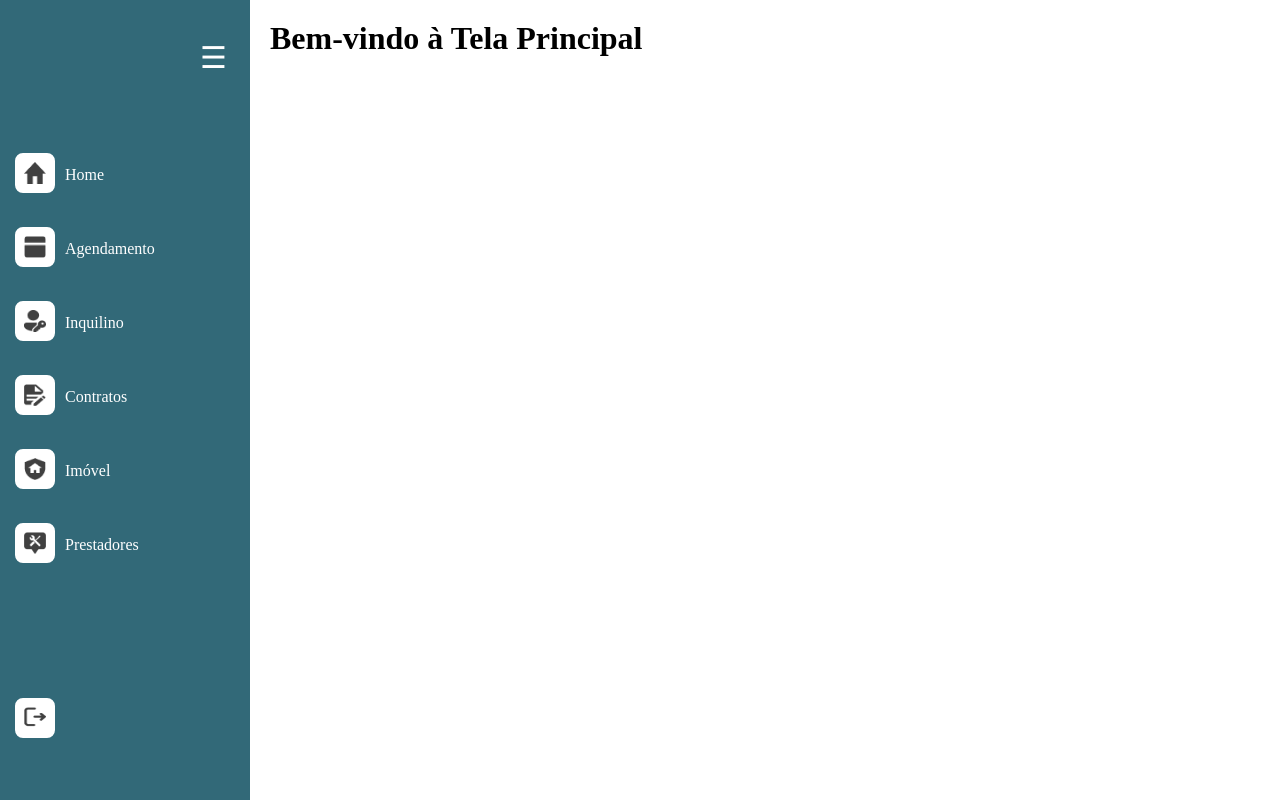
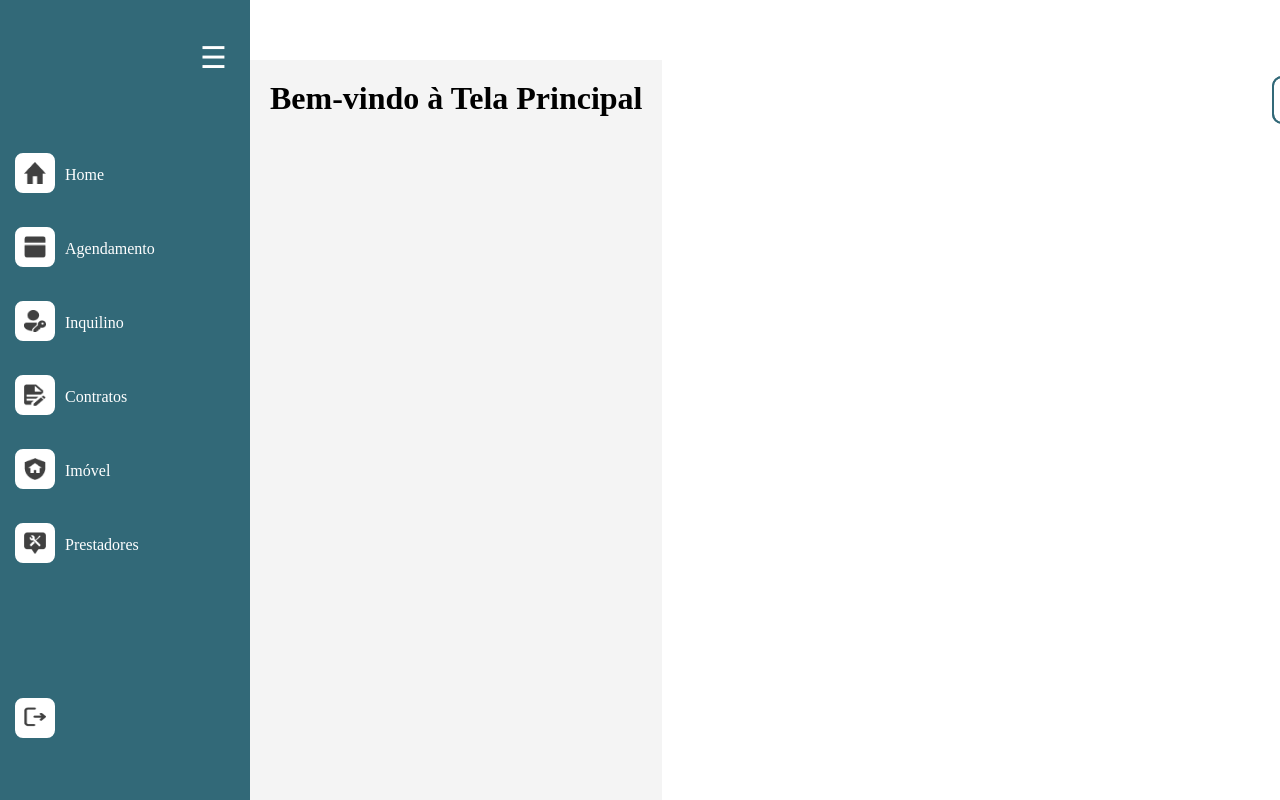
Before and after one commit to jose-devops/Meu_Condominio_Front-end, a React (Vite) app in the folder React-Project/: page /login-proprietario in a window 1280 px wide. Both pictures are taken after a click on the button "Entrar". Built offline with nearby package versions, Linux system fonts and the light colour scheme.

Commit message:
criação da rota e componente da logo e icone de notificação

```diff
--- a/React-Project/package.json
+++ b/React-Project/package.json
@@ -12,6 +12,7 @@
   "dependencies": {
     "react": "^19.1.0",
     "react-dom": "^19.1.0",
+    "react-icons": "^5.5.0",
     "react-router-dom": "^7.6.0"
   },
   "devDependencies": {
--- a/React-Project/src/Routes.jsx
+++ b/React-Project/src/Routes.jsx
@@ -6,7 +6,7 @@ import LoginMorador from './screens/Morador/Login/LoginMorador';
 import RegistroProprietario from './screens/RegistroProprietario';
 import TelaPrincipal from './screens/Proprietario/TelaPrincipal/TelaPrincipal'; // TelaPrincipal
 import MenuLateral from './screens/Components/MenuLateral/MenuLateral'; // MenuLateral
-
+import LogoAndNotification from './screens/Components/MenuLateral/Logo&Notificacao/LogoAndNotification';
 
 
 
@@ -30,6 +30,7 @@ feature/interface-PaginaPrincipalProprietario
           element={
             <div style={{ display: 'flex' }}>
               <MenuLateral />
+              <LogoAndNotification />
               <TelaPrincipal />
             </div>
           }
--- /dev/null
+++ b/React-Project/src/screens/Components/MenuLateral/Logo&Notificacao/LogoAndNotification.css
@@ -0,0 +1,36 @@
+/* LogoAndNotification.css */
+
+/* Contêiner principal do cabeçalho */
+.header-container {
+  display: flex;
+  justify-content: flex-end;  /* Alinha logo e notificação à direita */
+  align-items: center;
+  width: 900px;  /* Largura fixa para a área azul (ajuste conforme necessário) */
+  position: fixed;  /* Deixa o cabeçalho fixo no topo */
+  top: 0;
+  left: 50%;
+  transform: translateX(-10%);
+  height: 200px;
+}
+
+/* Estilo da logo */
+.logo-container {
+  display: flex;
+  align-items: center;
+
+}
+
+.logo {
+  height: 80px;
+}
+
+/* Estilo do ícone de notificação */
+.notification-container {
+  position: relative;
+  display: flex;
+  align-items: center;
+  margin-right: 50px;
+  border: 2px solid #326978;
+  padding: 10px;
+  border-radius: 10px;
+}
--- /dev/null
+++ b/React-Project/src/screens/Components/MenuLateral/Logo&Notificacao/LogoAndNotification.jsx
@@ -0,0 +1,25 @@
+import React, { useState } from 'react';
+import { FaBell } from 'react-icons/fa'; // Usando react-icons para o ícone de notificação
+import logo from '../../../IMG/ICON/foto-perfil.png'; // Caminho para o logo
+import './LogoAndNotification.css'; // Importando o arquivo de estilo
+
+const LogoAndNotification = () => {
+  const [unread, setUnread] = useState(true); // Definindo se a notificação é não lida
+
+  return (
+    <div className="header-container">
+      {/* Ícone de Notificação à esquerda */}
+      <div className="notification-container">
+        <FaBell size={24} color={unread ? '326978' : 'black'} />
+
+      </div>
+
+      {/* Logo à direita */}
+      <div className="logo-container">
+        <img src={logo} alt="Logo" className="logo" />
+      </div>
+    </div>
+  );
+};
+
+export default LogoAndNotification;
--- a/React-Project/src/screens/Proprietario/TelaPrincipal/TelaPrincipal.css
+++ b/React-Project/src/screens/Proprietario/TelaPrincipal/TelaPrincipal.css
@@ -0,0 +1,30 @@
+/* TelaPrincipal.css */
+
+/* Contêiner principal da tela */
+.tela-principal {
+    display: flex;
+    flex-direction: column;
+    height: 100vh; /* Garantir que o layout ocupe a altura total da tela */
+    padding-top: 60px; /* Espaço para o cabeçalho fixo */
+  }
+
+  /* Container do Menu Lateral e Conteúdo Principal */
+  .content-container {
+    display: flex;
+    flex: 1; /* O conteúdo ocupa o restante do espaço */
+  }
+
+  /* Estilo do Menu Lateral */
+  .MenuLateral {
+    width: 250px; /* Largura do menu lateral */
+    background-color: #1a2d3d; /* Cor do menu lateral */
+    padding-top: 20px;
+    height: 100%;
+  }
+
+  /* Estilo do conteúdo principal */
+  .main-content {
+    flex: 1;
+    padding: 20px;
+    background-color: #f4f4f4; /* Cor de fundo do conteúdo */
+  }
--- a/React-Project/src/screens/Proprietario/TelaPrincipal/TelaPrincipal.jsx
+++ b/React-Project/src/screens/Proprietario/TelaPrincipal/TelaPrincipal.jsx
@@ -1,12 +1,22 @@
 import React from 'react';
 import MenuLateral from '../../Components/MenuLateral/MenuLateral';
+import LogoAndNotification from '../../Components/MenuLateral/Logo&Notificacao/LogoAndNotification';
+import './TelaPrincipal.css'; // Estilo da tela principal
 
 const TelaPrincipal = () => {
   return (
-    <div>
-      <MenuLateral />
-      <div className="main-content">
-        <h1>Bem-vindo à Tela Principal</h1>
+    <div className="tela-principal">
+      {/* Cabeçalho com Logo e Notificação */}
+      <header className="header">
+        <LogoAndNotification />
+      </header>
+
+      {/* Layout com Menu Lateral e Conteúdo */}
+      <div className="content-container">
+        <MenuLateral />
+        <div className="main-content">
+          <h1>Bem-vindo à Tela Principal</h1>
+        </div>
       </div>
     </div>
   );
```
Also changed, not shown: React-Project/src/screens/IMG/ICON/foto-perfil.png, 1 other file (tests, documents, lock files or other folders).
